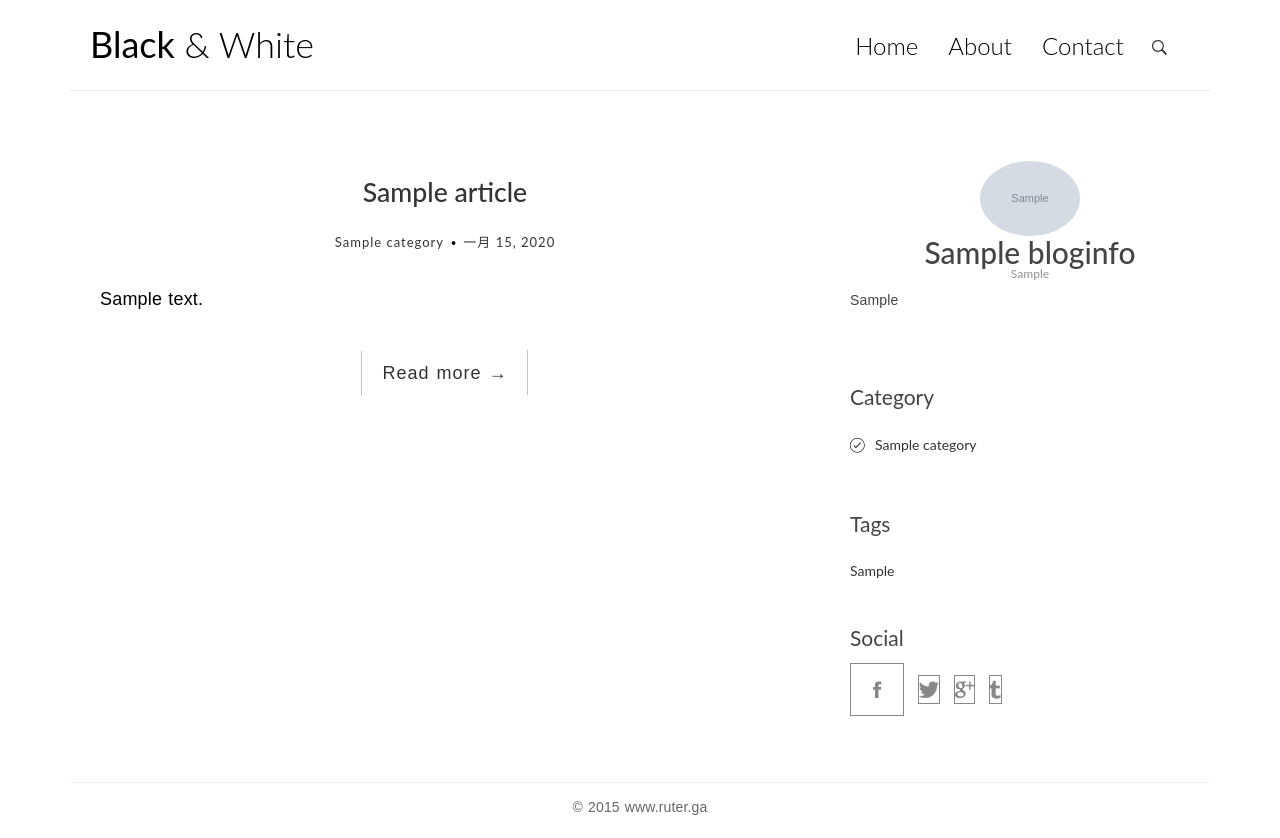
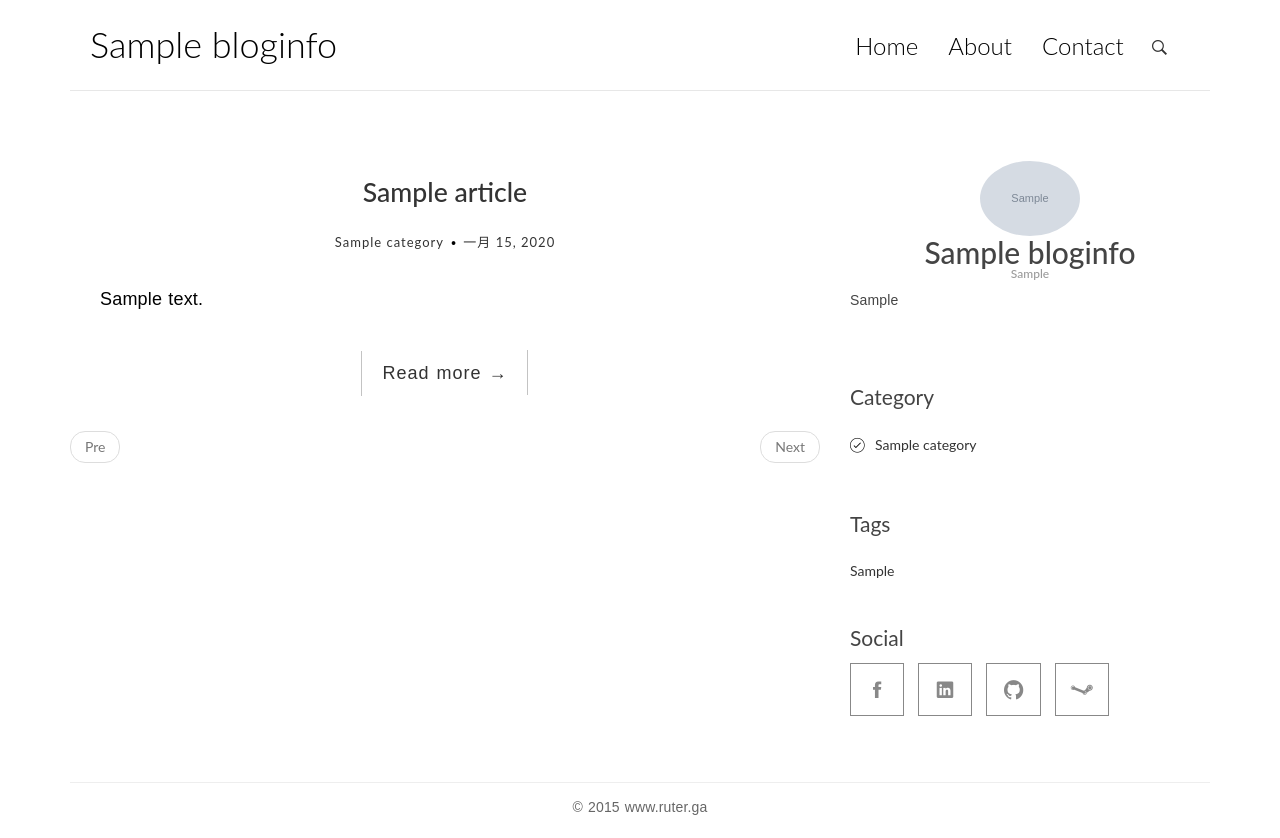
Before and after one commit to ruter/myBlog, a Django app: page / in a window 1280 px wide. Run offline with Django 3.2, Linux system fonts and the light colour scheme; tables that the repository leaves empty hold one stand-in row (values such as "Sample post"); grey boxes marked "Sample" are stand-in pictures; some libraries are stand-ins or nearby versions; some web fonts are replaced.

Commit message:
Fix some problems

```diff
--- a/myBlog/templates/aside.html
+++ b/myBlog/templates/aside.html
@@ -50,10 +50,10 @@
     <div class="widget">
         <h3 class="widget-title">Social</h3>
         <ul class="social social-index">
-            <li class="facebook"><a href="#"><span class="ion-social-facebook"></span></a></li>
-            <li class="twitter"><a href="#"><span class="ion-social-twitter"></span></a></li>
-            <li class="google-plus"><a href="#"><span class="ion-social-googleplus"></span></a></li>
-            <li class="tumblr"><a href="#"><span class="ion-social-tumblr"></span></a></li>
+            <li class="facebook"><a href="https://www.facebook.com/ruter.lv"><span class="ion-social-facebook"></span></a></li>
+            <li class="linkedin"><a href="#"><span class="ion-social-linkedin"></span></a></li>
+            <li class="github"><a href="https://github.com/ruter"><span class="ion-social-github"></span></a></li>
+            <li class="steam"><a href="http://steamcommunity.com/id/ruterxruter/"><span class="ion-steam"></span></a></li>
         </ul>
     </div>
 </aside>
--- a/myBlog/templates/base.html
+++ b/myBlog/templates/base.html
@@ -26,7 +26,7 @@
 				<div class="row">
 					<div class="col-md-4 col-sm-5 col-xs-8">
 						<div class="logo">
-							<h1><a href="{% url 'home' %}"><b>Black</b> &amp; White</a></h1>
+							<h1><a href="{% url 'home' %}">{{ info.blogName }}</a></h1>
 						</div>
 					</div><!-- col-md-4 -->
 					<div class="col-md-8 col-sm-7 col-xs-4">
--- a/myBlog/templates/index.html
+++ b/myBlog/templates/index.html
@@ -5,6 +5,22 @@
 		{% for article in article_list %}
 			{% include "preview.html" %}
 		{% endfor %}
+
+		<div>
+			<ul class="pager">
+				{% if article_list.has_previous %}
+					<li class="previous"><a href="?page={{ article_list.previous_page_number }}">Pre</a></li>
+				{% else %}
+					<li class="previous disabled"><a href="#">Pre</a></li>
+				{% endif %}
+
+				{% if article_list.has_next %}
+					<li class="next"><a href="?page={{ article_list.next_page_number }}">Next</a></li>
+				{% else %}
+					<li class="next disabled"><a href="#">Next</a></li>
+				{% endif %}
+			</ul>
+		</div>
 	</main>
 {% endblock %}
 
--- a/myBlog/templates/preview.html
+++ b/myBlog/templates/preview.html
@@ -10,8 +10,8 @@
         </div>
     </header>
     <div class="entry-content clearfix">
-        <p>
-            {{ article.content|custom_markdown }}
+        <p class="text-overflow">
+            {{ article.content|custom_markdown|truncatechars:100 }}
         </p>
         <div class="read-more cl-effect-14">
             <a href="{% url 'blog' pk=article.pk %}" class="more-link">Read more <span class="meta-nav">→</span></a>
--- a/myBlog/templates/single.html
+++ b/myBlog/templates/single.html
@@ -24,6 +24,8 @@
 			</div>
 			<hr>
 		</article>
+
+		{% include "comment.html" %}
 	</main>
 {% endblock %}
 
```
Also changed, not shown: myBlog/templates/about.html (+5 -5 lines), myBlog/templates/comment.html (added, +16 -0 lines).
